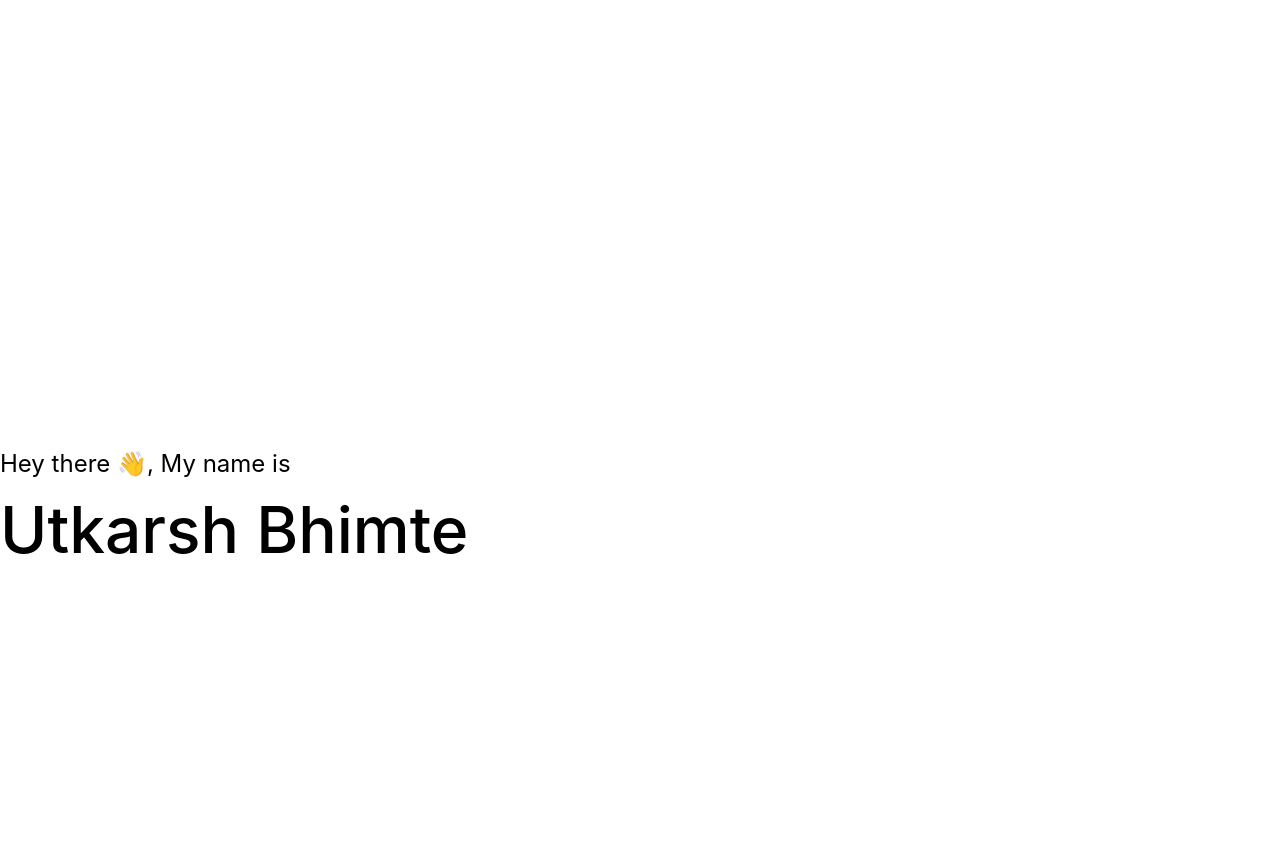
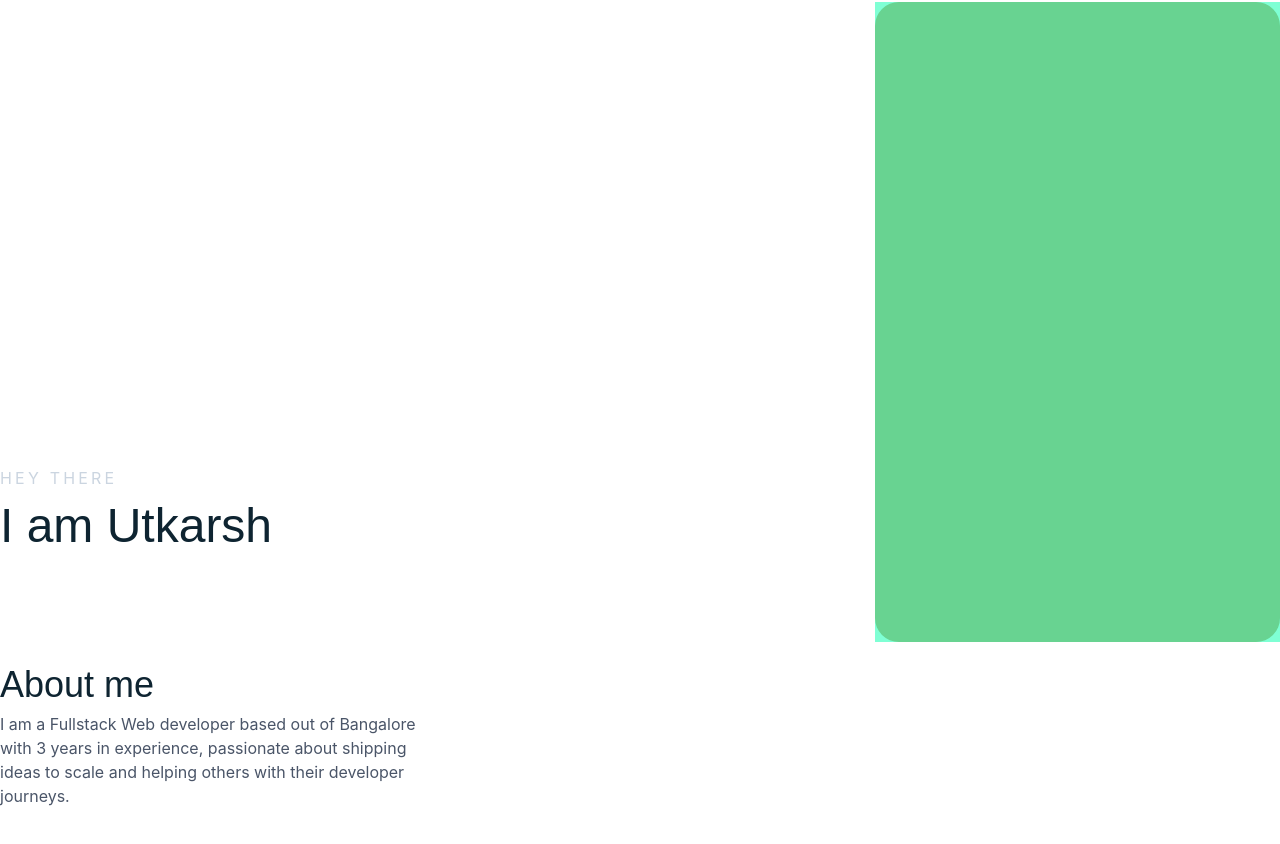
Before and after one commit to Utkarshbhimte/portfolio-v3, a Next.js app: page / in a window 1280 px wide. Shown: the part 190-1034 px from the top of the page. Before the commit the page ends 800 px from the top, so only its background shows below. Built offline with nearby package versions, Linux system fonts and the light colour scheme.

Commit message:
feat: added splash screen and about me

```diff
--- /dev/null
+++ b/components/page-components/index/SplashScreen.tsx
@@ -0,0 +1,69 @@
+import React from "react";
+import Avatar from "../../Avatar";
+
+const SplashScreen = () => {
+  return (
+    <div className="splash-screen-section">
+      <div className="container mx-auto">
+        <div className="splash-screen-grid">
+          <div>
+            <div className="splash-screen-text">
+              <span className="greet-subtext">Hey there</span>
+              <h1>I am Utkarsh</h1>
+            </div>
+
+            <div className="about-me-text">
+              <h1>About me</h1>
+              <p>
+                I am a Fullstack Web developer based out of Bangalore with 3
+                years in experience, passionate about shipping ideas to scale
+                and helping others with their developer journeys.
+              </p>
+              {/* <SkillTabs skills={skills} /> */}
+            </div>
+          </div>
+
+          <div className="avatar-wrapper">
+            <Avatar />
+          </div>
+        </div>
+      </div>
+      <style jsx>{`
+        .splash-screen-section {
+          margin: 5rem 0;
+          display: grid;
+          place-items: center;
+          grid-gap: 2rem;
+
+          .greet-subtext {
+            font-size: 0.8rem;
+            letter-spacing: 2px;
+            margin-bottom: 0.5rem;
+            display: block;
+            text-transform: uppercase;
+            opacity: 0.6;
+          }
+
+          h1 {
+            letter-spacing: 2px;
+          }
+        }
+
+        .splash-screen-grid {
+          display: grid;
+          grid-template-columns: 1fr 300px;
+          grid-gap: 1rem;
+          justify-content: space-between;
+          position: relative;
+          max-width: 100%;
+
+          @media only screen and (max-width: 600px) {
+            display: block;
+          }
+        }
+      `}</style>
+    </div>
+  );
+};
+
+export default SplashScreen;
--- a/pages/index.tsx
+++ b/pages/index.tsx
@@ -1,6 +1,7 @@
 import { NextPage } from "next";
 import Head from "next/head";
 import Image from "next/image";
+import SplashScreen from "../components/page-components/index/SplashScreen";
 
 const Home: NextPage = () => (
   <div>
@@ -14,15 +15,47 @@ const Home: NextPage = () => (
       />
     </Head>
     <div className="min-h-screen">
-      <div className="h-screen">
-        <div className="container mx-auto px-2 md:px-0 relative h-full">
-          <div style={{ bottom: "2rem", left: 0 }} className="absolute">
-            <div className="text-2xl">Hey there 👋, My name is</div>
-            <h2 className="text-6xl font-medium">Utkarsh Bhimte</h2>
+      <div className="container mx-auto">
+        <div className="grid gap-8 grid-cols-3 items-start">
+          <div className="min-h-screen col-start-1 col-end-3">
+            <div className="h-screen relative">
+              <div style={{ bottom: "3rem", left: 0 }} className="absolute">
+                <div className="subtext">Hey there</div>
+                <h2 className="accent-heading text-5xl">I am Utkarsh</h2>
+              </div>
+            </div>
+            <div className="py-12">
+              <h4 className="accent-heading text-4xl">About me</h4>
+              <p className="text-gray-700 max-w-md">
+                I am a Fullstack Web developer based out of Bangalore with 3
+                years in experience, passionate about shipping ideas to scale
+                and helping others with their developer journeys.
+              </p>
+            </div>
+            <div className="h-screen"></div>
+          </div>
+          <div className="avatar-wrapper">
+            <div
+              className="avatar w-full rounded-3xl bg-green-400"
+              style={{ height: "80vh" }}
+            ></div>
           </div>
         </div>
       </div>
     </div>
+
+    <style jsx>
+      {`
+        .avatar-wrapper {
+          position: sticky;
+          top: 12rem;
+          right: 0px;
+          background: var(--primary-color);
+          overflow: hidden;
+          transition: all 0.3s ease-in-out 0s;
+        }
+      `}
+    </style>
   </div>
 );
 
--- a/styles/index.css
+++ b/styles/index.css
@@ -2,7 +2,25 @@
 @tailwind components;
 @tailwind utilities;
 @import url("https://fonts.googleapis.com/css2?family=Inter:wght@300;500&display=swap");
+@import url("https://fonts.googleapis.com/css?family=Lato|Libre+Baskerville");
+
+:root {
+  --primary-color: aquamarine;
+  --primary-color-alt: #00ffa9;
+  --primary-text: #0e2431;
+}
 
 body {
   font-family: "Inter", sans-serif;
+  color: #0e2431;
 }
+
+.accent-heading {
+  font-family: "Libre Baskerville", sans-serif;
+  @apply font-medium;
+}
+
+.subtext {
+  @apply text-gray-400 text-base uppercase;
+  letter-spacing: 0.2em;
+}
--- a/tailwind.config.js
+++ b/tailwind.config.js
@@ -1,6 +1,13 @@
 module.exports = {
   theme: {
-    extend: {}
+    extend: {
+      color: {
+        'accent': {
+          500: 'aquamarine',
+          700: '#00ffa9'
+        }
+      }
+    }
   },
   variants: {},
   plugins: []
```
